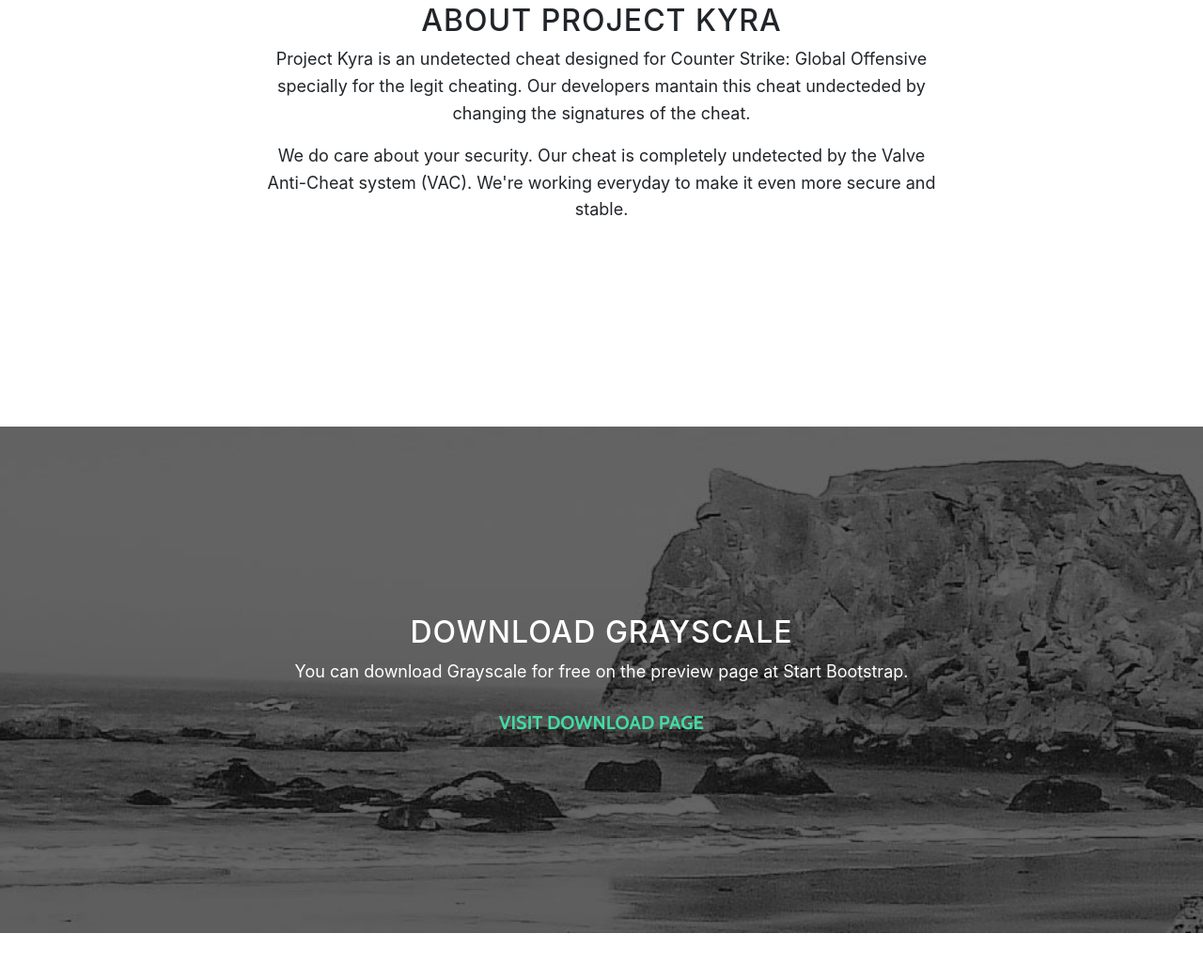
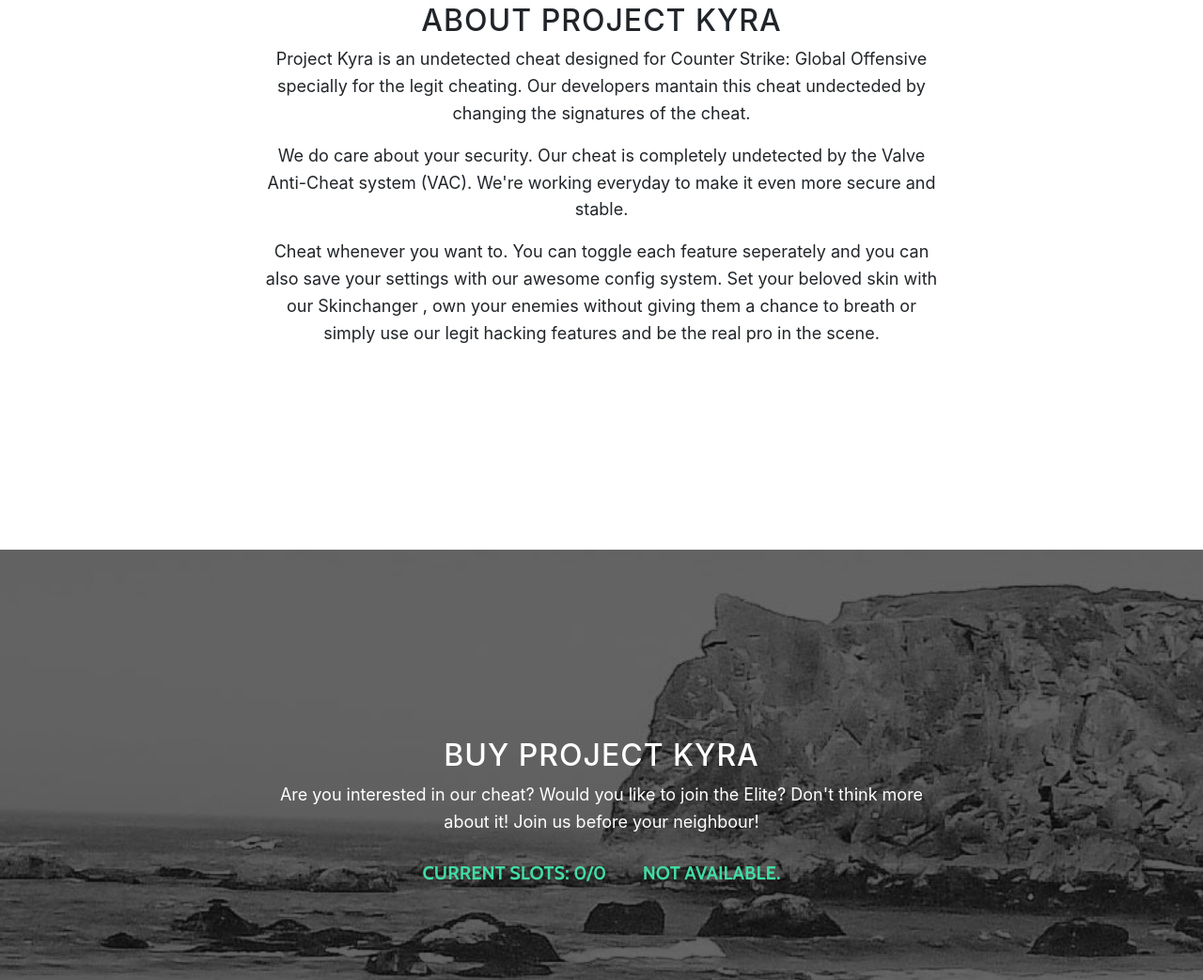
Before and after one commit to ProjectKyra/Website, a website with bundled scripts: page index.html in a window 1280 px wide. Shown: the part 997-2040 px from the top of the page at 94% size. Built offline with nearby package versions, Linux system fonts and the light colour scheme.

Commit message:
Update index.html

```diff
--- a/index.html
+++ b/index.html
@@ -39,7 +39,7 @@
               <a class="nav-link js-scroll-trigger" href="#about">About</a>
             </li>
             <li class="nav-item">
-              <a class="nav-link js-scroll-trigger" href="#download">Download</a>
+              <a class="nav-link js-scroll-trigger" href="#download">Buy</a>
             </li>
             <li class="nav-item">
               <a class="nav-link js-scroll-trigger" href="#contact">Contact</a>
@@ -77,18 +77,20 @@
              Our developers mantain this cheat undecteded by changing the signatures of the cheat.</p>
             <p>We do care about your security.
 Our cheat is completely undetected by the Valve Anti-Cheat system (VAC). We're working everyday to make it even more secure and stable.</p>
+            <p>Cheat whenever you want to. You can toggle each feature seperately and you can also save your settings with our awesome config system. Set your beloved skin with our Skinchanger , own your enemies without giving them a chance to breath or simply use our legit hacking features and be the real pro in the scene.</p>
           </div>
         </div>
       </div>
     </section>
 
-    <!-- Download Section -->
+    <!-- Buy Section -->
     <section id="download" class="download-section content-section text-center">
       <div class="container">
         <div class="col-lg-8 mx-auto">
-          <h2>Download Grayscale</h2>
-          <p>You can download Grayscale for free on the preview page at Start Bootstrap.</p>
-          <a href="http://startbootstrap.com/template-overviews/grayscale/" class="btn btn-default btn-lg">Visit Download Page</a>
+          <h2>Buy Project Kyra</h2>
+          <p>Are you interested in our cheat? Would you like to join the Elite? Don't think more about it! Join us before your neighbour!</p>
+          <a href="#" class="btn btn-default btn-lg">Current Slots: 0/0</a>
+          <a href="#" class="btn btn-default btn-lg">NOT AVAILABLE.</a>
         </div>
       </div>
     </section>
```
